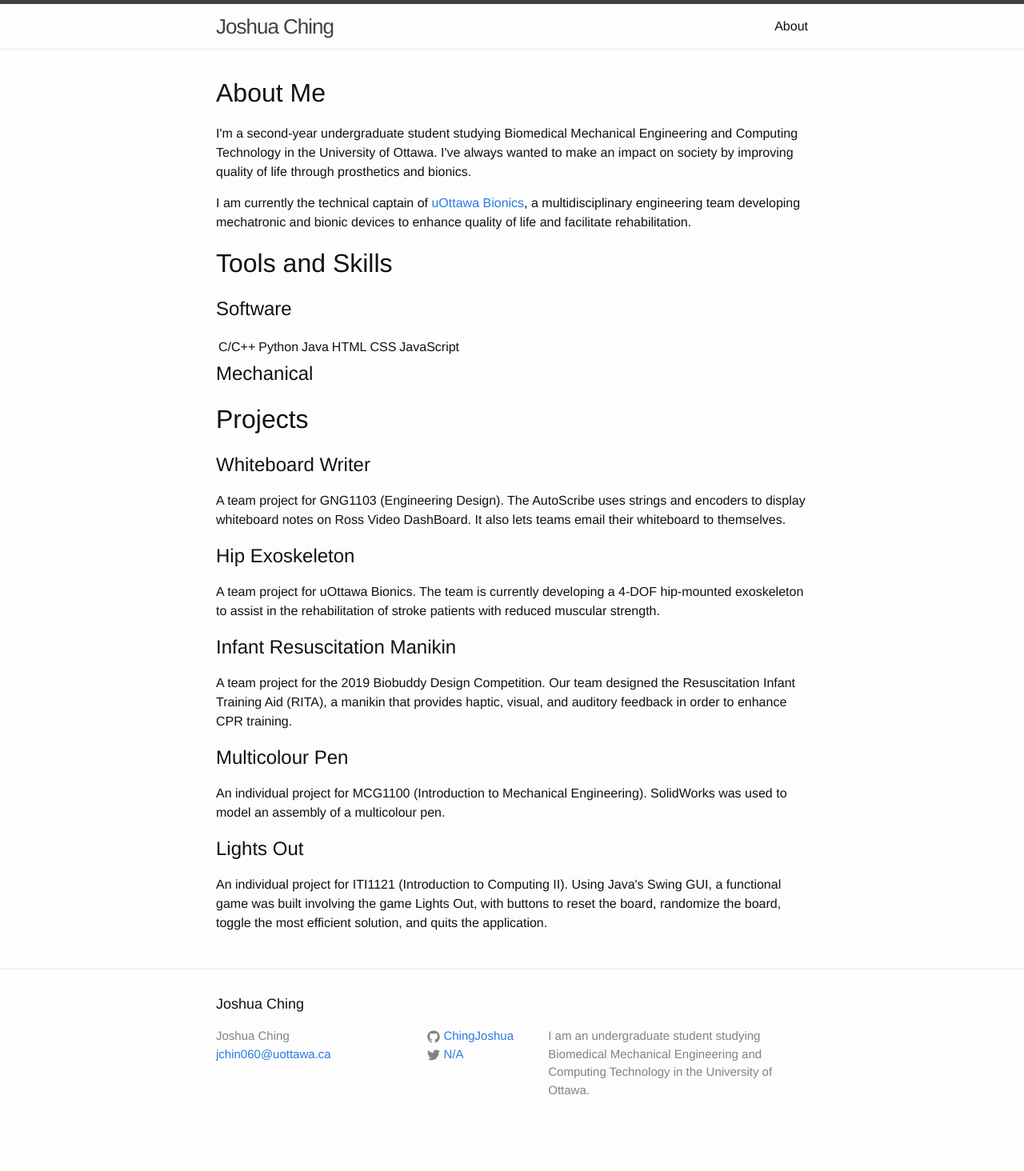
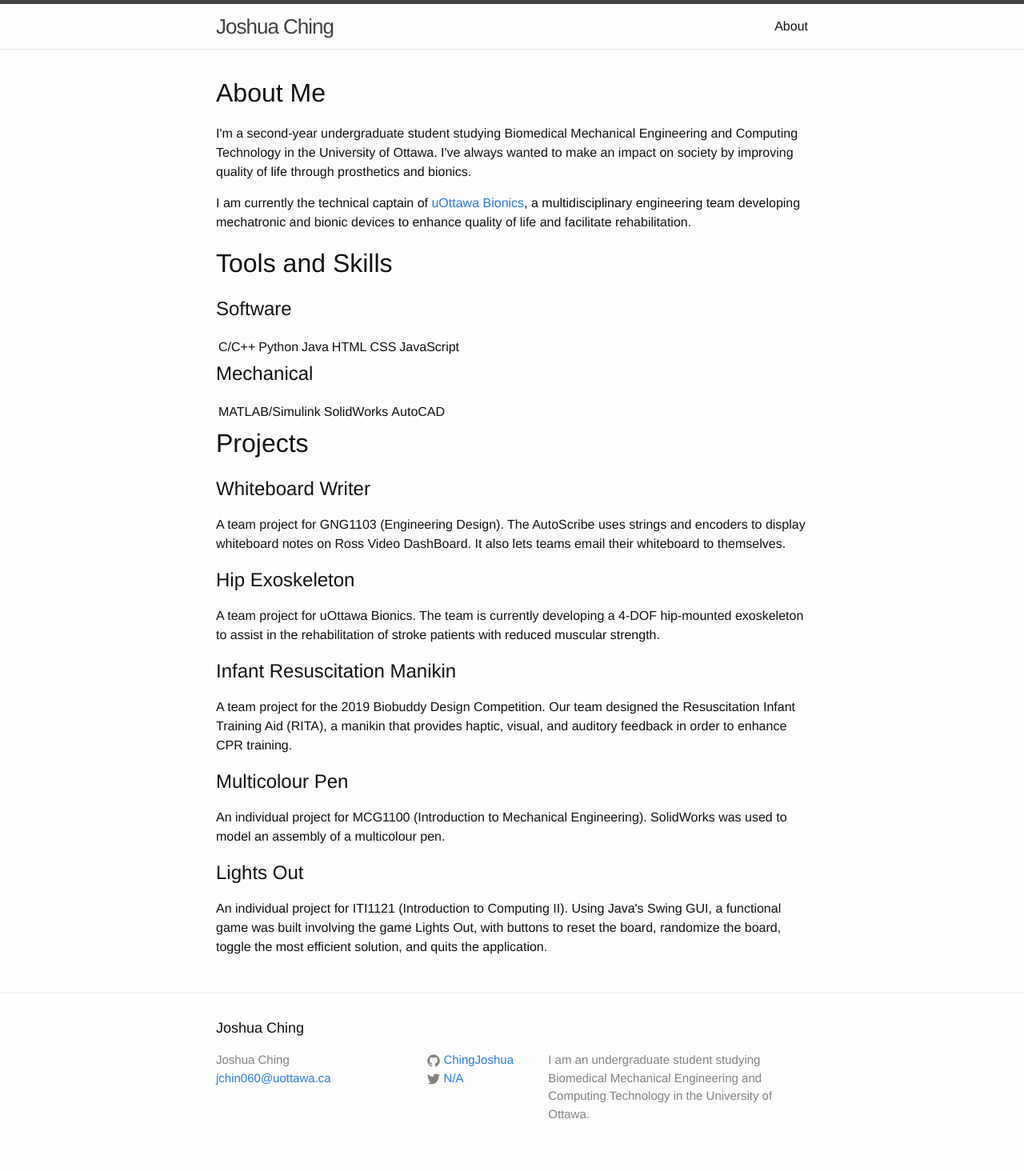
Before and after one commit to ChingJoshua/ChingJoshua.github.io, a Jekyll site: the page built from index.html, in a window 1280 px wide. Shown: the whole page at 80% size. Built offline with Jekyll 4.4.1, drawn with Linux system fonts in a browser that asks for light colours; before the commit the page ends 1434 px from its top, so only the background shows below that.

Commit message:
more tables

```diff
--- a/index.html
+++ b/index.html
@@ -48,6 +48,15 @@ layout: default
       </tbody>
     </table>
   <h2>Mechanical</h2>
+    <table>
+      <tbody>
+        <tr>
+          <td>MATLAB/Simulink</td>
+          <td>SolidWorks</td>
+          <td>AutoCAD</td>
+        </tr>
+      </tbody>
+    </table>
 
   <h1>Projects</h1>
   <h2>Whiteboard Writer</h2>
```
